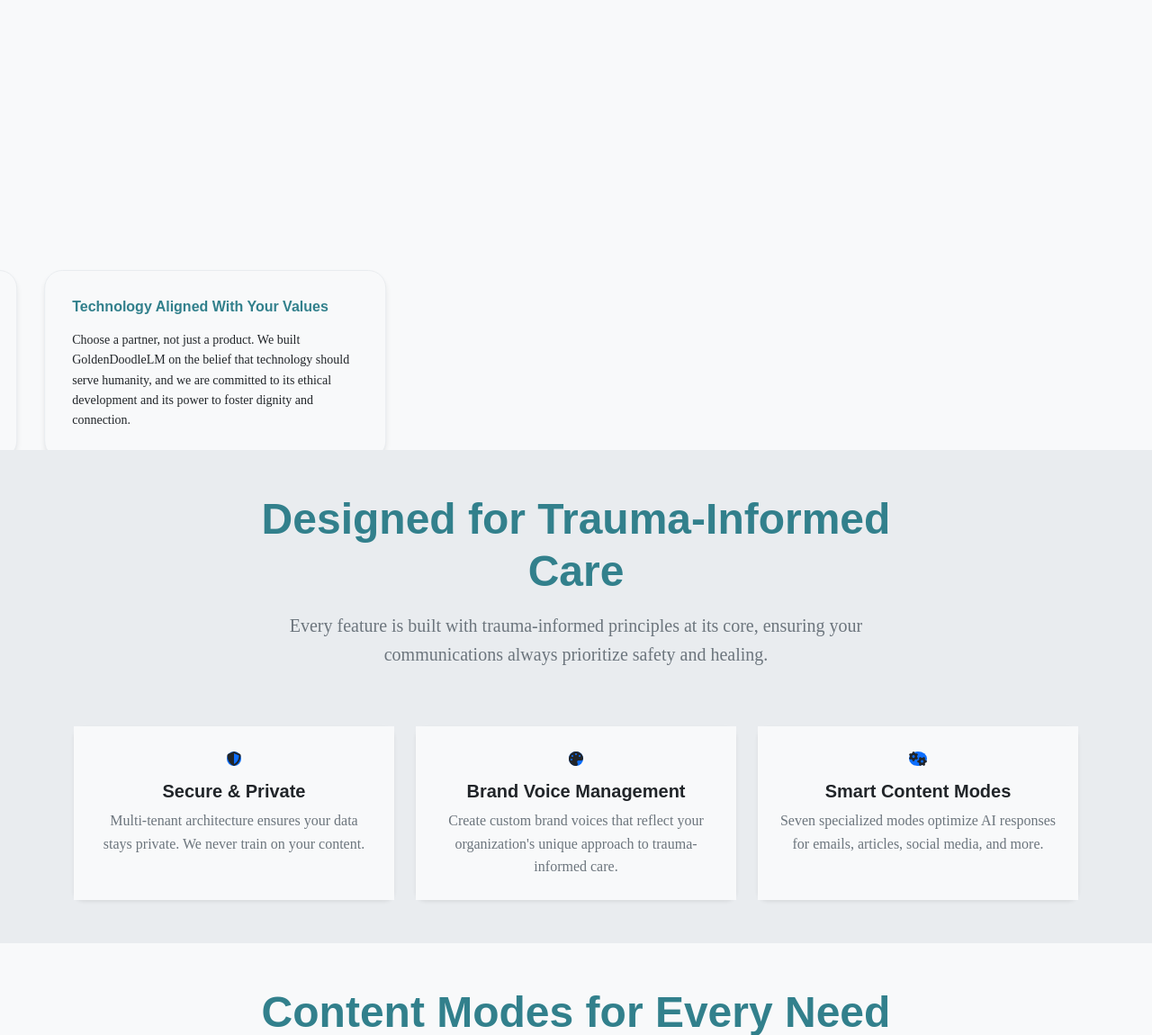
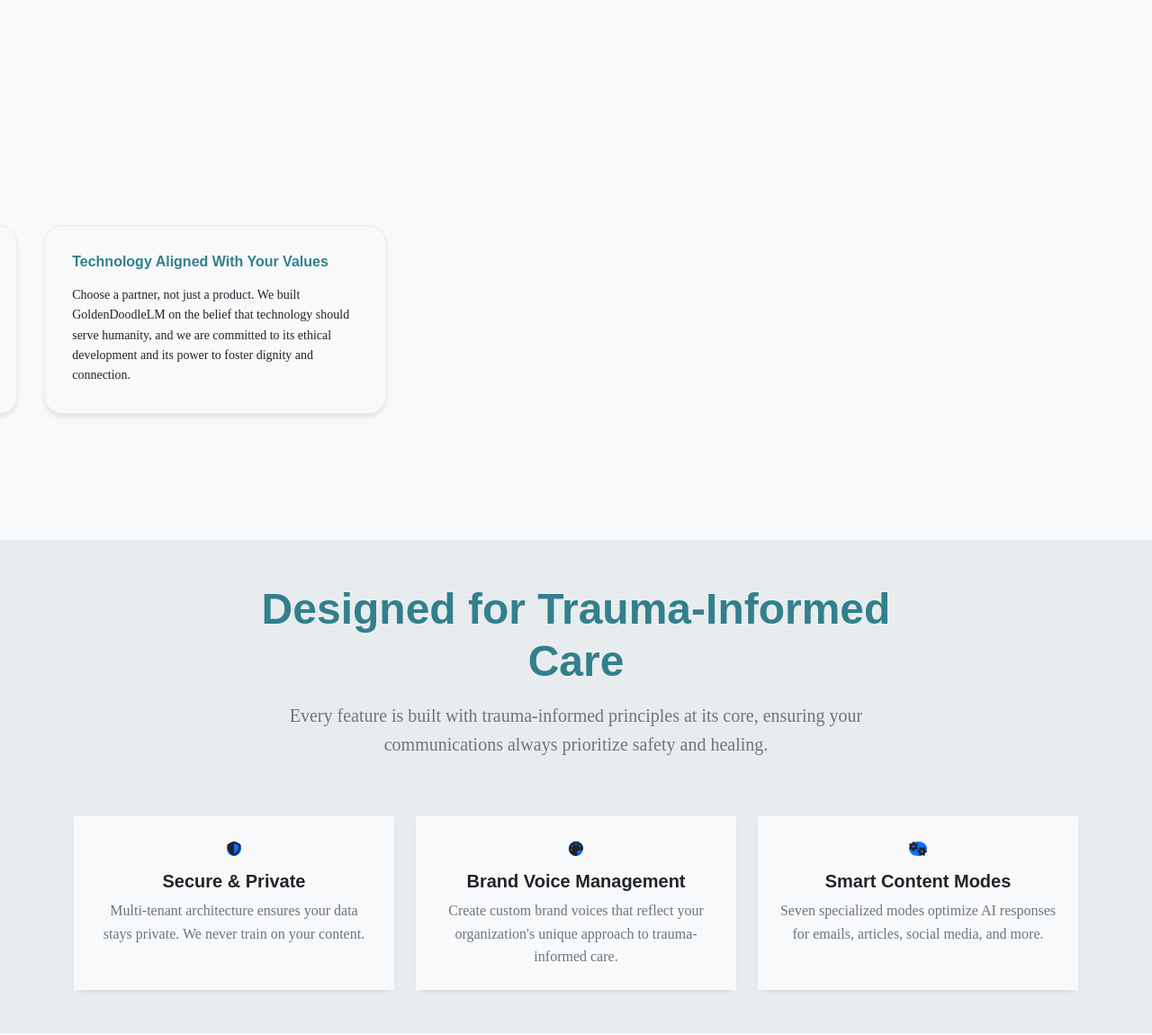
Before and after one commit to MKTNGco/GoldenDoodle_Beta, a Flask app: page / in a window 1280 px wide. Shown: the part 807-1957 px from the top of the page at 90% size. Run offline with Flask 3, Linux system fonts and the light colour scheme.

Commit message:
Assistant checkpoint: Fix card cutoff and adjust row positions
Assistant generated file changes:
- static/css/style.css: Increase section height to prevent card cutoff, Adjust top row position to prevent cutoff, Move bottom row up by 50 pixels

---

User prompt:

The tops of the top row of cards are being cut off by what looks like nothing! See the screenshot. The bottom row should also be moved up by 50 pixels.

Replit-Commit-Author: Assistant
Replit-Commit-Session-Id: 5c424b1a-ac27-40c5-bcdd-623c49c67040

```diff
--- a/static/css/style.css
+++ b/static/css/style.css
@@ -770,7 +770,7 @@ a:hover {
 .floating-benefits-section {
     position: relative;
     overflow: hidden;
-    height: 400px;
+    height: 500px;
 }
 
 .benefits-row {
@@ -782,12 +782,12 @@ a:hover {
 }
 
 .benefits-row-1 {
-    top: -100px;
+    top: 0px;
     animation-name: floatRowLeft;
 }
 
 .benefits-row-2 {
-    top: 200px;
+    top: 150px;
     animation-name: floatRowRight;
     animation-delay: -30s;
 }
```
